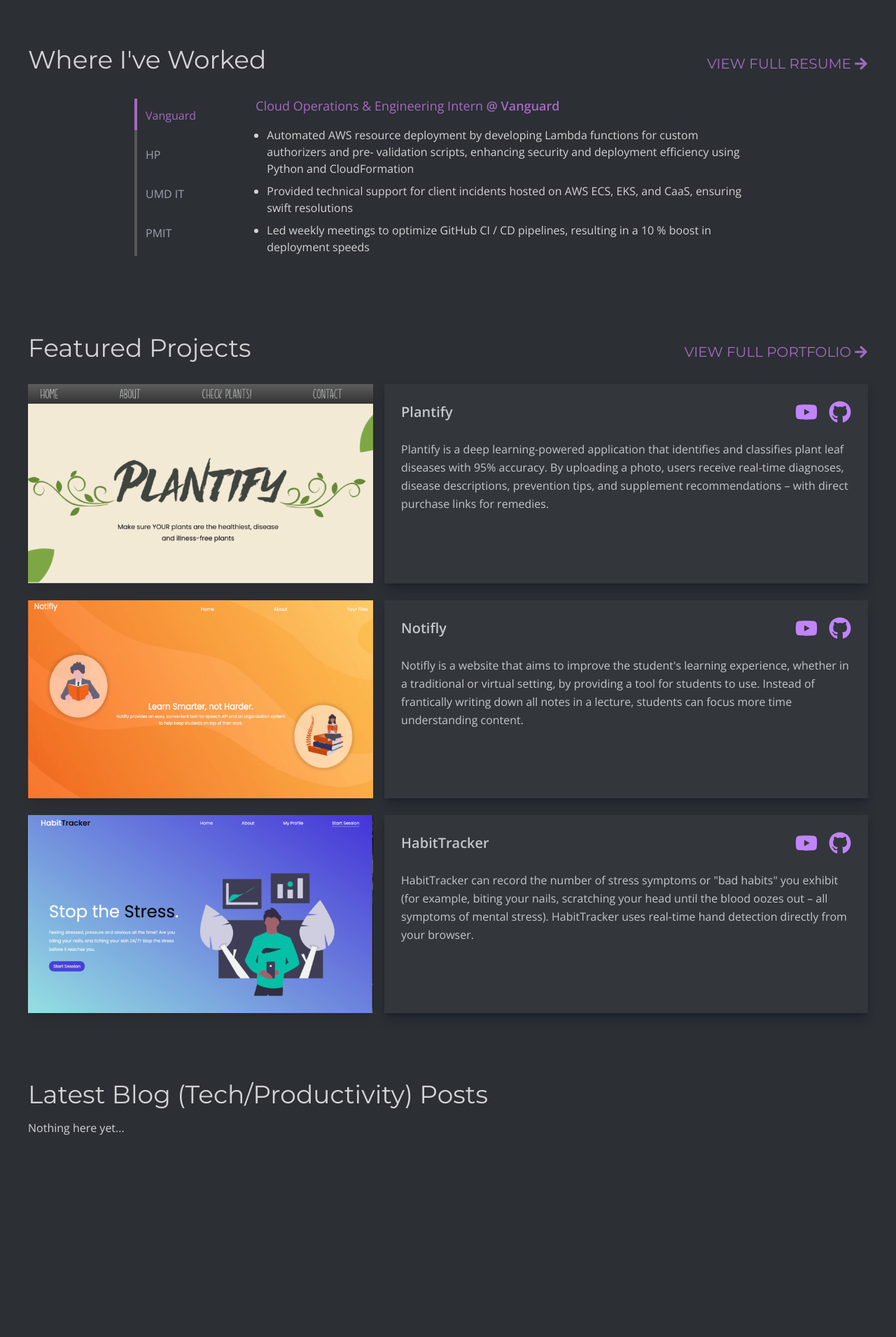
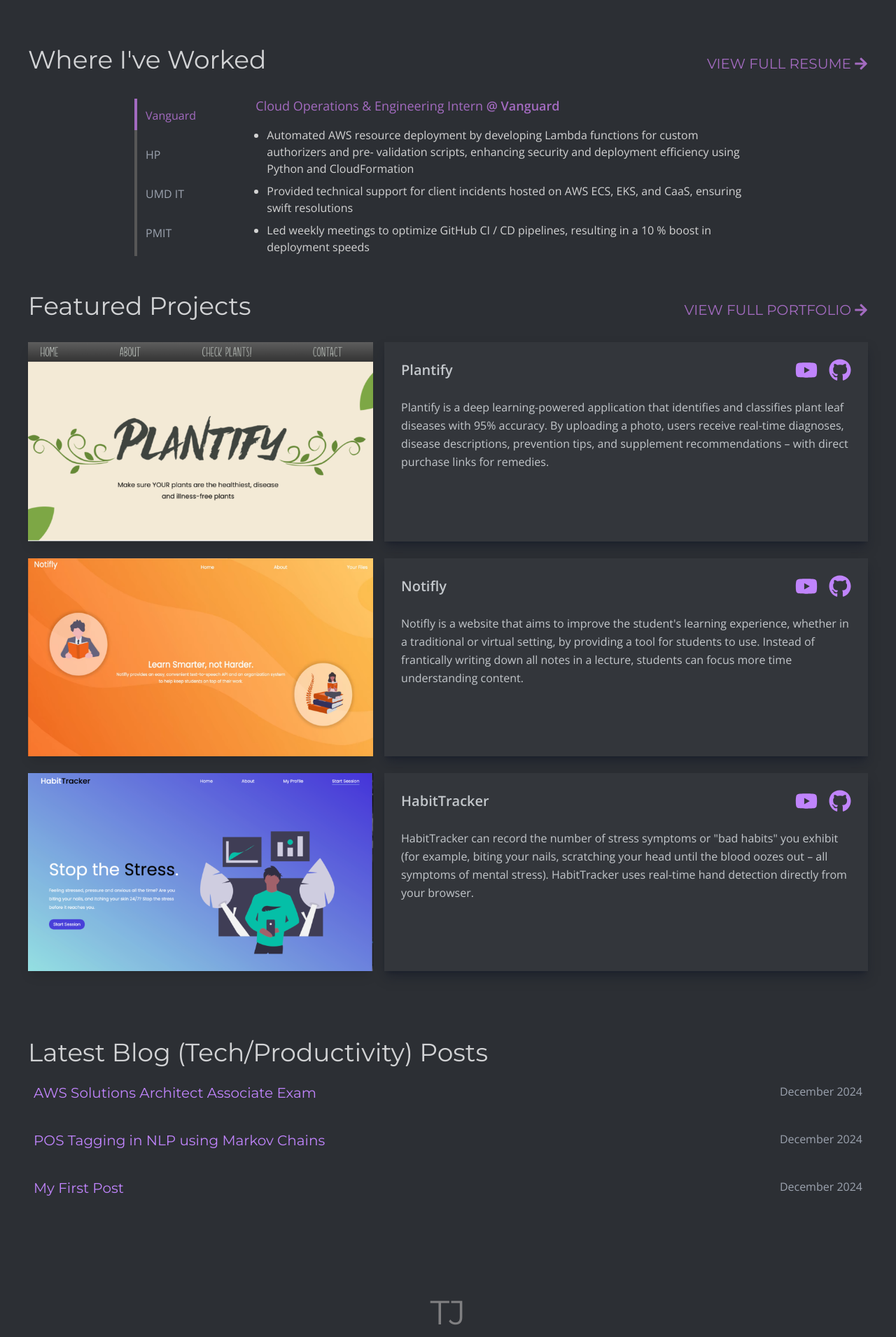
Before and after one commit to tanikajangam/personal-website, a Next.js app: page / in a window 1280 px wide. Shown: the part 817-2728 px from the top of the page at 70% size. Built offline with nearby package versions, Linux system fonts and the light colour scheme.

Commit message:
editing responsivity for mobile

```diff
--- a/src/app/blog/page.tsx
+++ b/src/app/blog/page.tsx
@@ -3,6 +3,9 @@
 import Footer from '@/components/Footer';
 import BlogCard from '@/components/BlogCard';
 import { useState, useEffect } from 'react';
+
+import LayoutWrapper from '../LayoutWrapper';
+
 import "../globals.css";
 
 import { Montserrat } from 'next/font/google';
@@ -19,7 +22,7 @@
 
 const blogPosts: BlogPost[] = [
     {
-        title: "AWS Solutions Architect Professional Exam",
+        title: "AWS Solutions Architect Associate Exam",
         date: "December 2024",
         category: "Certifications",
         description: "A detailed breakdown of the AWS Solutions Architect exam and tips to pass it.",
@@ -72,7 +75,7 @@
                     </p>
 
                     {/* Search Bar Section */}
-                    {/* <div className="my-6">
+                    <div className="my-6">
                         <input
                             type="text"
                             className="w-full p-3 rounded-md bg-[#2C2F34] text-white border border-gray-600 focus:outline-none focus:ring-2 focus:ring-[#A36BC0]"
@@ -80,11 +83,11 @@
                             value={searchQuery}
                             onChange={(e) => setSearchQuery(e.target.value)}
                         />
-                    </div> */}
+                    </div>
 
                     {/* Blog List */}
                     <div>
-                        {/* {filteredPosts.length > 0 ? (
+                        {filteredPosts.length > 0 ? (
                             filteredPosts.map((post) => (
                                 <Link href={post.url} key={post.url} passHref legacyBehavior>
 
@@ -97,9 +100,9 @@
                                 </Link>
                             ))
                         ) : (
-                            <p>No posts found.</p>
-                        )} */}
-                        <p className="mt-5 light-gray">Nothing here yet.</p>
+                            <p>Nothing here yet.</p>
+                        )}
+                        {/* <p className="mt-5 light-gray">Nothing here yet.</p> */}
                     </div>
 
 
--- a/src/components/BlogSection.tsx
+++ b/src/components/BlogSection.tsx
@@ -55,7 +55,7 @@
 
     const blogs = [
         {
-            title: "AWS Solutions Architect Professional Exam",
+            title: "AWS Solutions Architect Associate Exam",
             date: "December 2024",
             url: "#",
         },
@@ -86,8 +86,8 @@
             </h1>
 
             <div className="space-y-6 flex flex-col justify-start w-full items-start h-full">
-                <p>Nothing here yet...</p>
-                {/* {blogs.map((blog, index) => (<div
+
+                {blogs.map((blog, index) => (<div
                     key={index}
                     ref={(el) => {
                         cardRefs.current[index] = el;
@@ -102,7 +102,7 @@
 
                     <BlogCard title={blog.title} date={blog.date} url={blog.url} />
                 </div>
-                ))} */}
+                ))}
             </div>
         </div>
     );
--- a/src/components/ExperienceSection.tsx
+++ b/src/components/ExperienceSection.tsx
@@ -115,8 +115,7 @@
                 }`}
         >
 
-
-            <div className="flex flex-col md:flex-row justify-between max-w-7/12 mx-auto mb-8 md:items-end items-center">
+            <div className="flex flex-col md:flex-row justify-between max-w-7/12 mx-auto mb-8 md:items-end items-center text-center md:text-left">
                 <h1 className={`text-4xl ${montserrat.className}`}>{`Where I've Worked`} </h1>
 
                 <Link
@@ -127,16 +126,16 @@
                 </Link>
             </div>
 
-            <div className="grid grid-cols-1 md:grid-cols-12 lg:max-w-4xl md:max-w-2xl mx-auto sm:min-h-72">
+            <div className="grid grid-cols-1 md:grid-cols-12 lg:max-w-4xl md:max-w-2xl mx-auto ">
 
                 {/* Sidebar - Company List */}
-                <div className="col-span-2 flex flex-row md:flex-col justify-center md:justify-start relative">
+                <div className="col-span-2 flex flex-row md:flex-col justify-center md:justify-start relative md:border-0 border-b-2 md:mb-0 mb-6 md:border-0 border-[#575757]">
                     {jobs.map((job, index) => (
                         <div
                             key={job.company}
-                            className={`p-4 cursor-pointer transition-all duration-300 ${selectedCompany === job.company
-                                ? 'text-[#A36BC0]'
-                                : 'text-gray-400'
+                            className={`p-4 md:pb-4 cursor-pointer transition-all duration-300 text-center md:text-left  ${selectedCompany === job.company
+                                ? 'text-[#A36BC0] '
+                                : 'text-gray-400 '
                                 }`}
                             onClick={() => handleSelect(job.company)}
                         >
--- a/src/components/ProjectSection.tsx
+++ b/src/components/ProjectSection.tsx
@@ -71,7 +71,7 @@
     return (
         <div ref={sectionRef} className="p-4 px-6 min-h-72 mx-auto mt-5 mb-16">
 
-            <div className="flex flex-col md:flex-row justify-between max-w-7/12 mx-auto mb-8 md:items-end items-center">
+            <div className="flex flex-col md:flex-row justify-between max-w-7/12 mx-auto mb-8 md:items-end items-center text-center md:text-left">
                 <h1 className={`text-4xl ${montserrat.className}`}>{`Featured Projects`} </h1>
 
                 <Link
```
